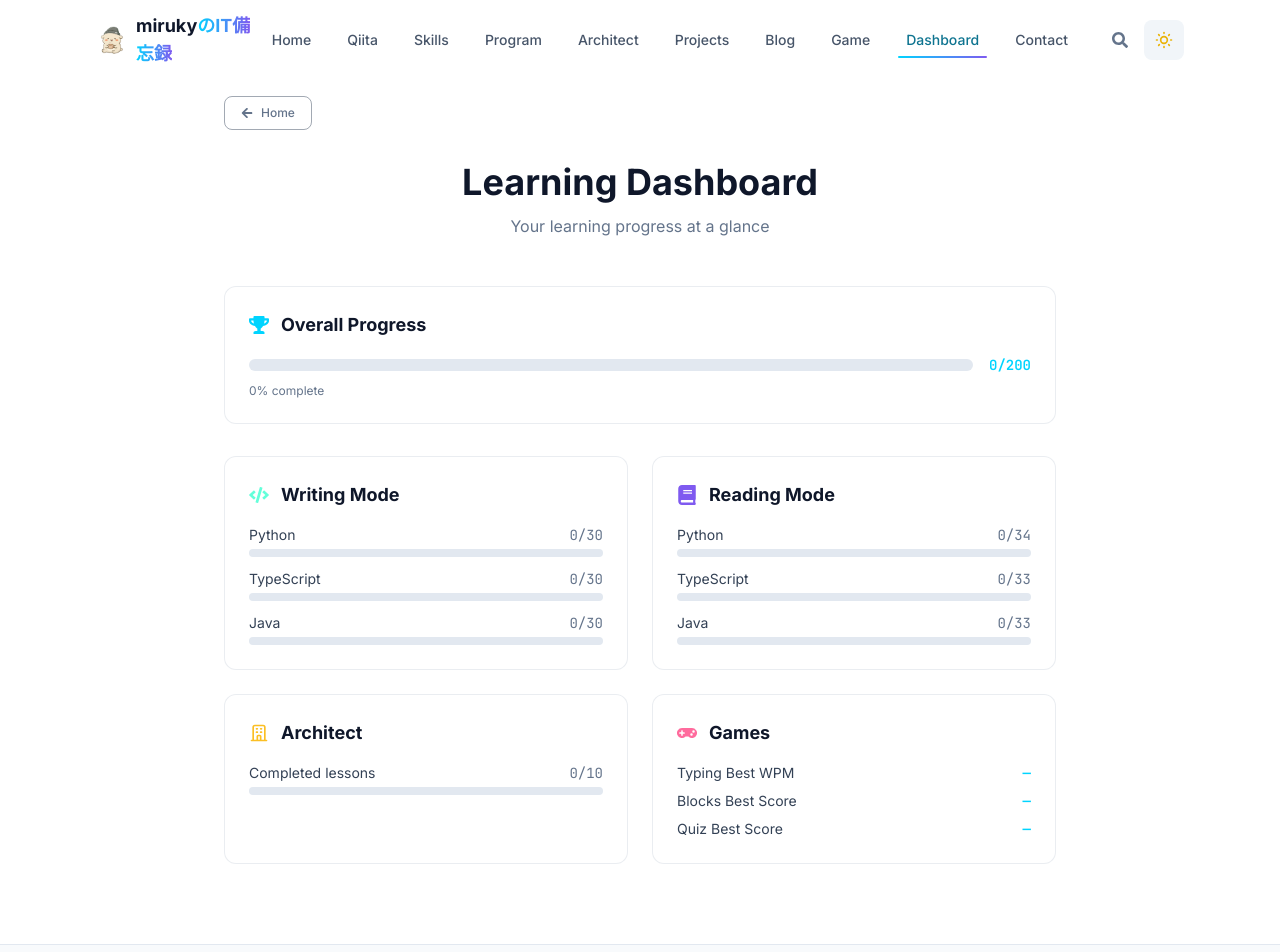
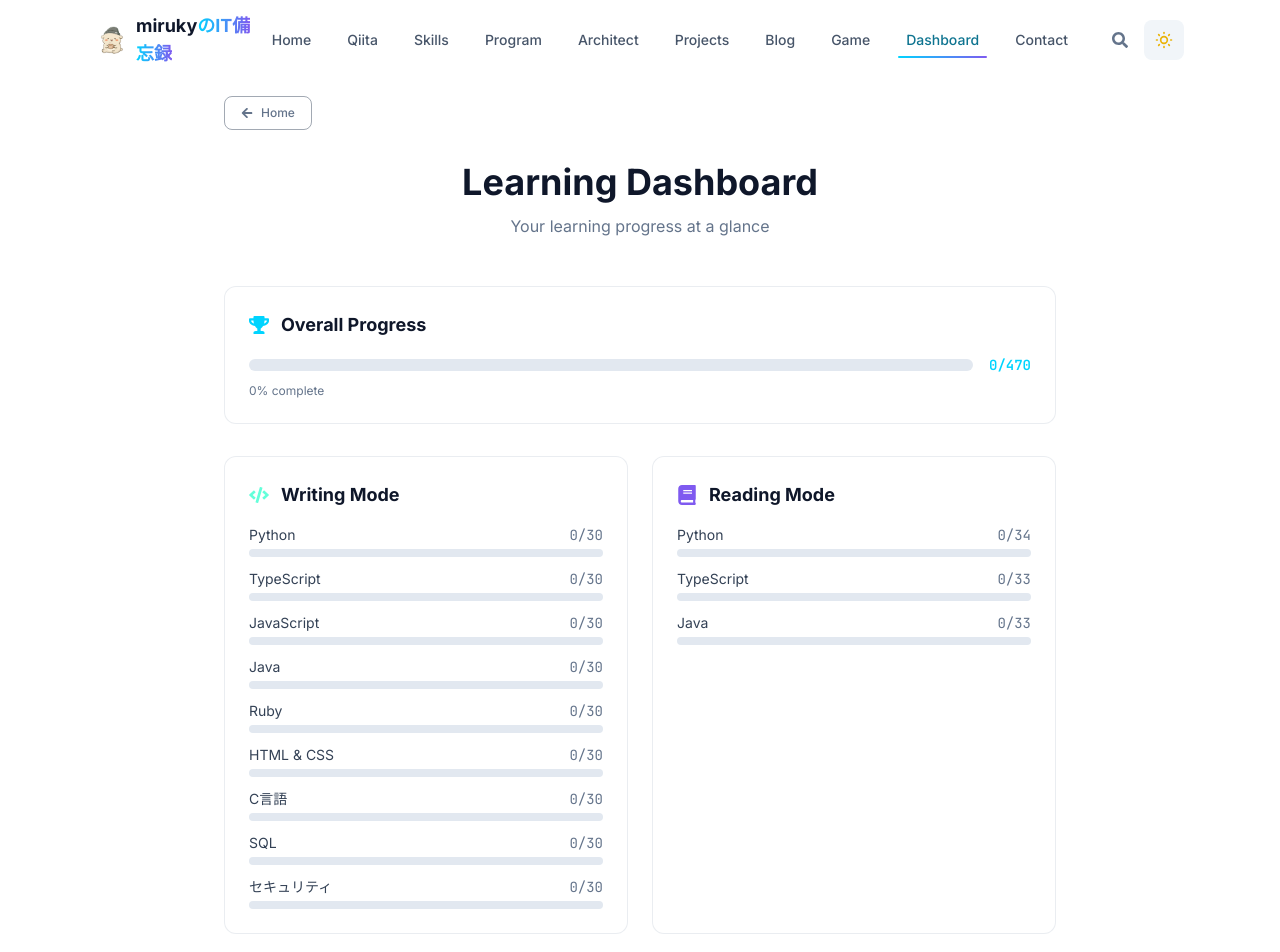
Before and after one commit to miruky/miruky.github.io, a Next.js app: page /dashboard in a window 1280 px wide. Shown: the top 952 px of the page. Built offline with nearby package versions, Linux system fonts and the light colour scheme.

Commit message:
fix: dashboard - add all 9 writing langs, fix architect /100, fix game stats from actual localStorage keys

```diff
--- a/src/app/dashboard/DashboardClient.tsx
+++ b/src/app/dashboard/DashboardClient.tsx
@@ -3,7 +3,7 @@
 import { useState, useEffect } from 'react';
 import Link from 'next/link';
 import { motion } from 'framer-motion';
-import { FaCode, FaBook, FaGamepad, FaTrophy, FaArrowLeft } from 'react-icons/fa';
+import { FaCode, FaBook, FaGamepad, FaTrophy, FaArrowLeft, FaKeyboard } from 'react-icons/fa';
 
 interface LangProgress {
   lang: string;
@@ -12,27 +12,43 @@ interface LangProgress {
   completed: number[];
 }
 
-interface GameStats {
-  typingBest: number | null;
-  blocksBest: number | null;
-  quizBest: number | null;
+interface TypingBest {
+  grade: string;
+  score: number;
+  kpm: number;
+  accuracy: number;
 }
+
+const WRITING_LANGS = [
+  { id: 'python', label: 'Python', total: 30 },
+  { id: 'typescript', label: 'TypeScript', total: 30 },
+  { id: 'javascript', label: 'JavaScript', total: 30 },
+  { id: 'java', label: 'Java', total: 30 },
+  { id: 'ruby', label: 'Ruby', total: 30 },
+  { id: 'html-css', label: 'HTML & CSS', total: 30 },
+  { id: 'c-lang', label: 'C言語', total: 30 },
+  { id: 'sql', label: 'SQL', total: 30 },
+  { id: 'secure', label: 'セキュリティ', total: 30 },
+];
+
+const READING_LANGS = [
+  { id: 'python', label: 'Python', total: 34 },
+  { id: 'typescript', label: 'TypeScript', total: 33 },
+  { id: 'java', label: 'Java', total: 33 },
+];
+
+const ARCHITECT_TOTAL = 100;
 
 export default function DashboardClient() {
   const [writingProgress, setWritingProgress] = useState<LangProgress[]>([]);
   const [readingProgress, setReadingProgress] = useState<LangProgress[]>([]);
   const [architectProgress, setArchitectProgress] = useState<number[]>([]);
-  const [gameStats, setGameStats] = useState<GameStats>({ typingBest: null, blocksBest: null, quizBest: null });
+  const [typingBest, setTypingBest] = useState<TypingBest | null>(null);
 
   useEffect(() => {
-    // Writing progress
-    const langs = [
-      { id: 'python', label: 'Python', total: 30 },
-      { id: 'typescript', label: 'TypeScript', total: 30 },
-      { id: 'java', label: 'Java', total: 30 },
-    ];
+    // Writing progress (9 languages)
     setWritingProgress(
-      langs.map((l) => ({
+      WRITING_LANGS.map((l) => ({
         lang: l.id,
         label: l.label,
         total: l.total,
@@ -40,14 +56,9 @@ export default function DashboardClient() {
       }))
     );
 
-    // Reading progress
-    const readingLangs = [
-      { id: 'python', label: 'Python', total: 34 },
-      { id: 'typescript', label: 'TypeScript', total: 33 },
-      { id: 'java', label: 'Java', total: 33 },
-    ];
+    // Reading progress (3 languages)
     setReadingProgress(
-      readingLangs.map((l) => ({
+      READING_LANGS.map((l) => ({
         lang: l.id,
         label: l.label,
         total: l.total,
@@ -58,12 +69,22 @@ export default function DashboardClient() {
     // Architect progress
     setArchitectProgress(JSON.parse(localStorage.getItem('architect_progress') || '[]'));
 
-    // Game stats
-    setGameStats({
-      typingBest: Number(localStorage.getItem('typing_best_wpm')) || null,
-      blocksBest: Number(localStorage.getItem('blocks_best_score')) || null,
-      quizBest: Number(localStorage.getItem('quiz_best_score')) || null,
-    });
+    // Typing game best score (from miruky-typing-rankings)
+    try {
+      const raw = localStorage.getItem('miruky-typing-rankings');
+      if (raw) {
+        const rankings: Record<string, { score: number; kpm: number; accuracy: number; grade: string }[]> = JSON.parse(raw);
+        let best: TypingBest | null = null;
+        for (const records of Object.values(rankings)) {
+          for (const r of records) {
+            if (!best || r.score > best.score) {
+              best = { grade: r.grade, score: r.score, kpm: r.kpm, accuracy: r.accuracy };
+            }
+          }
+        }
+        setTypingBest(best);
+      }
+    } catch { /* silent */ }
   }, []);
 
   const totalWriting = writingProgress.reduce((s, l) => s + l.completed.length, 0);
@@ -71,7 +92,7 @@ export default function DashboardClient() {
   const totalReading = readingProgress.reduce((s, l) => s + l.completed.length, 0);
   const totalReadingMax = readingProgress.reduce((s, l) => s + l.total, 0);
   const overallCompleted = totalWriting + totalReading + architectProgress.length;
-  const overallTotal = totalWritingMax + totalReadingMax + 10; // 10 architect lessons
+  const overallTotal = totalWritingMax + totalReadingMax + ARCHITECT_TOTAL;
 
   return (
     <div className="pt-24 pb-20">
@@ -178,12 +199,12 @@ export default function DashboardClient() {
             </div>
             <div className="flex justify-between text-sm mb-1">
               <span className="text-slate-700 dark:text-slate-300">Completed lessons</span>
-              <span className="text-slate-500 dark:text-slate-400 font-mono">{architectProgress.length}/10</span>
+              <span className="text-slate-500 dark:text-slate-400 font-mono">{architectProgress.length}/{ARCHITECT_TOTAL}</span>
             </div>
             <div className="h-2 bg-slate-200 dark:bg-dark-700 rounded-full overflow-hidden">
               <div
                 className="h-full bg-amber-400 rounded-full transition-all duration-500"
-                style={{ width: `${(architectProgress.length / 10) * 100}%` }}
+                style={{ width: `${(architectProgress.length / ARCHITECT_TOTAL) * 100}%` }}
               />
             </div>
           </motion.div>
@@ -191,23 +212,31 @@ export default function DashboardClient() {
           {/* Game Stats */}
           <motion.div initial={{ opacity: 0, y: 20 }} animate={{ opacity: 1, y: 0 }} transition={{ delay: 0.4 }} className="glass-card p-6">
             <div className="flex items-center gap-3 mb-4">
-              <FaGamepad className="w-5 h-5 text-accent-pink" />
-              <h2 className="text-lg font-bold dark:text-white text-slate-900">Games</h2>
+              <FaKeyboard className="w-5 h-5 text-accent-pink" />
+              <h2 className="text-lg font-bold dark:text-white text-slate-900">Typing Game</h2>
             </div>
+            {typingBest ? (
               <div className="space-y-2 text-sm">
                 <div className="flex justify-between">
-                <span className="text-slate-700 dark:text-slate-300">Typing Best WPM</span>
-                <span className="font-mono font-bold text-accent-cyan">{gameStats.typingBest ?? '—'}</span>
+                  <span className="text-slate-700 dark:text-slate-300">Best Grade</span>
+                  <span className="font-mono font-bold text-accent-cyan">{typingBest.grade}</span>
                 </div>
                 <div className="flex justify-between">
-                <span className="text-slate-700 dark:text-slate-300">Blocks Best Score</span>
-                <span className="font-mono font-bold text-accent-cyan">{gameStats.blocksBest ?? '—'}</span>
+                  <span className="text-slate-700 dark:text-slate-300">Best Score</span>
+                  <span className="font-mono font-bold text-accent-cyan">{typingBest.score.toLocaleString()}</span>
                 </div>
                 <div className="flex justify-between">
-                <span className="text-slate-700 dark:text-slate-300">Quiz Best Score</span>
-                <span className="font-mono font-bold text-accent-cyan">{gameStats.quizBest ?? '—'}</span>
+                  <span className="text-slate-700 dark:text-slate-300">Best KPM</span>
+                  <span className="font-mono font-bold text-accent-cyan">{typingBest.kpm}</span>
+                </div>
+                <div className="flex justify-between">
+                  <span className="text-slate-700 dark:text-slate-300">Best Accuracy</span>
+                  <span className="font-mono font-bold text-accent-cyan">{typingBest.accuracy}%</span>
                 </div>
               </div>
+            ) : (
+              <p className="text-sm text-slate-500 dark:text-slate-400">まだプレイ記録がありません</p>
+            )}
           </motion.div>
         </div>
       </div>
```
Also changed, not shown: src/data/career.ts (line endings or trailing spaces). Lines whose indentation alone changed are shown as unchanged.
